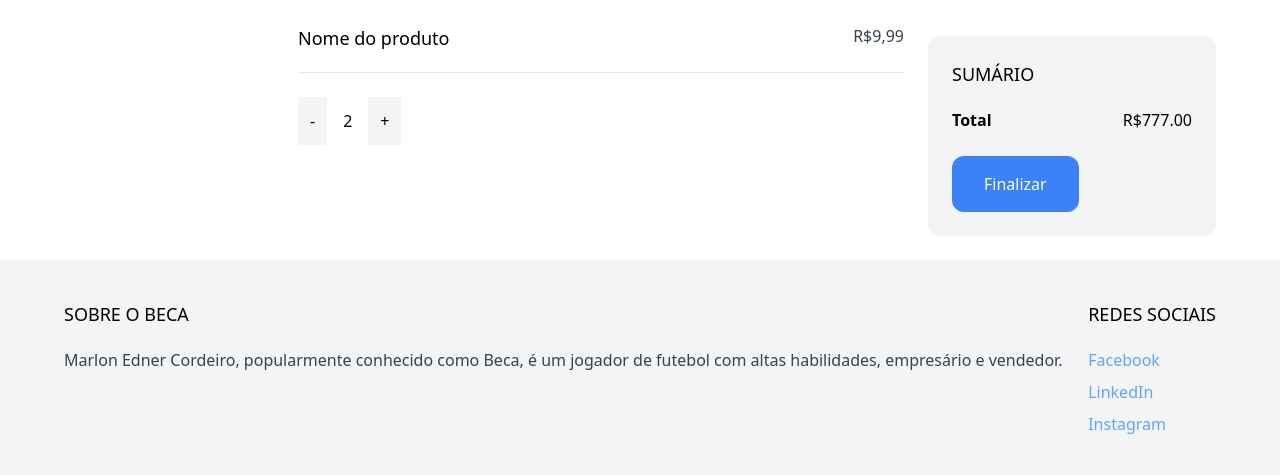
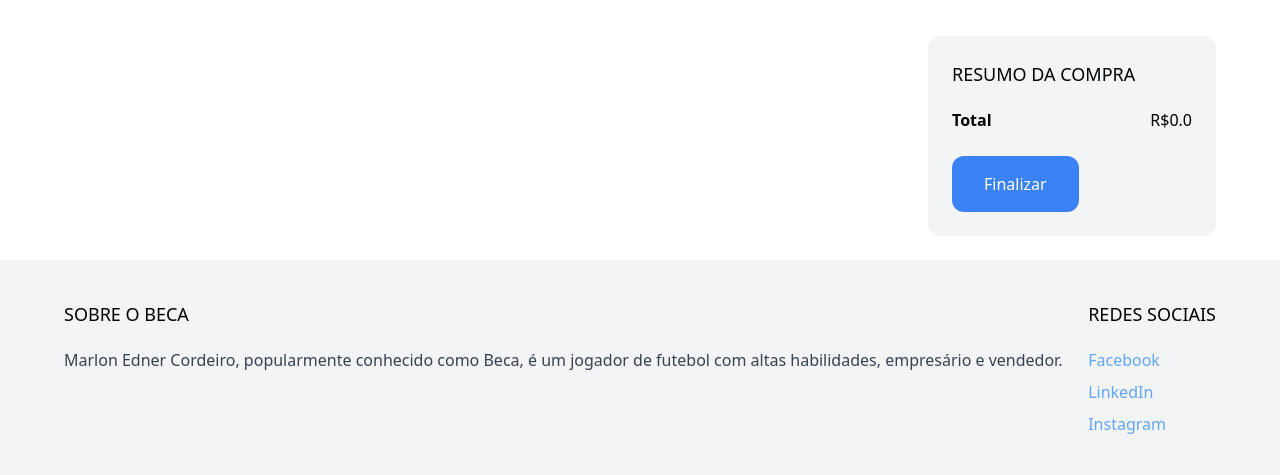
Before and after one commit to garzuze/eBeca_django, a Django app: page /cart/ in a window 1280 px wide. Shown: the part 107-582 px from the top of the page. Run offline with Django 4.2, Linux system fonts and the light colour scheme; some libraries are stand-ins or nearby versions.

Commit message:
Atualizações no carrinho
Algumas atualizações necessárias feitas:
- mostrar os produtos corretamente no carrinho
- mostrar o preço total no carrinho
- permitir checkout apenas para usuários logados
- mostrar algumas informações do usuário no checkout

```diff
--- a/eBeca/cart/cart.py
+++ b/eBeca/cart/cart.py
@@ -19,6 +19,11 @@ class Cart(object):
         """Relaciona as pks dos produtos com os produtos em si"""
         for key in self.cart.keys():
             self.cart[str(key)]['product'] = Product.objects.get(pk=key)
+
+        for item in self.cart.values():
+            item['total_price'] = int(item['product'].price * item['quantity']) / 100
+
+            yield item
 
     def __len__(self):
         """Retorna a quantidade de produtos no carrinho"""
@@ -49,3 +54,9 @@ class Cart(object):
         if product_id in self.cart:
             del self.cart[product_id]
             self.save()
+
+    def get_total(self):
+        for key in self.cart.keys():
+            self.cart[str(key)]['product'] = Product.objects.get(pk=key)
+
+        return int(round(sum(item['product'].price * item['quantity'] for item in self.cart.values()), 2)) / 100
--- a/eBeca/cart/views.py
+++ b/eBeca/cart/views.py
@@ -1,17 +1,19 @@
 from django.shortcuts import render
+from django.contrib.auth.decorators import login_required
 
 from .cart import Cart
 
 def add_to_cart(request, product_id):
     cart = Cart(request)
     cart.add(product_id)
-    num_visits = request.session.get('num_visits', 0) + 1
-    request.session['num_visits'] = num_visits
 
     return render(request, 'cart/menu_cart.html')
 
 def cart(request):
+    request.session.get('fav_color', 'red')
+
     return render(request, 'cart/cart.html')
 
+@login_required
 def checkout(request):
     return render(request, 'cart/checkout.html')
--- a/eBeca/eBeca/settings.py
+++ b/eBeca/eBeca/settings.py
@@ -30,9 +30,12 @@ ALLOWED_HOSTS = ['*']
 
 LOGOUT_REDIRECT_URL = '/'
 LOGIN_REDIRECT_URL = '/'
+LOGIN_URL = '/login/'
 
 SESSION_COOKIE_AGE = 86400
 CART_SESSION_ID = 'cart'
+
+CSRF_TRUSTED_ORIGINS = ['https://7b87-2804-14c-87c1-d19a-38f2-2e44-e609-1e4c.ngrok-free.app']
 
 # Application definition
 
--- a/eBeca/templates/cart/cart.html
+++ b/eBeca/templates/cart/cart.html
@@ -5,38 +5,40 @@
 {% block content %}
 <div class="max-w-6xl mx-auto flex flex-wrap py-6 px-6 xl:px-0">
     <div class="products w-full lg:w-3/4 ">
+        {% for item in cart %}
         <div class="product mb-6 flex pr-6">
             <a href="" class="w-1/4">
-                <img class="hover:shadow-lg rounded-xl" src="">
+                <img class="hover:shadow-lg rounded-xl" src="{{item.product.get_thumbnail}}">
             </a>
 
             <div class="w-3/4 pl-6">
                 <div class="flex justify-between">
-                    <a href="" class="text-lg">Nome do produto</a>
+                    <a href="" class="text-lg">{{item.product.name}}</a>
 
-                    <span class="mb-6 pt--1 text-gray-700">R$9,99</span>
+                    <span class="mb-6 pt--1 text-gray-700">R${{item.total_price}}</span>
                 </div>
 
                 <hr>
 
                 <div class="quantity mt-6 flex items-center space-x-4">
                     <a href="" class="p-3 bg-gray-100">-</a>
-                    <span>2</span>
+                    <span>{{item.quantity}}</span>
                     <a href="" class="p-3 bg-gray-100">+</a>
                 </div>
             </div>
         </div>
+        {% endfor %}
     </div>
 
     <div class="sumarry w-full lg:w-1/4 p-6 bg-gray-100 rounded-xl mt-3">
-        <h2 class="uppercase text-lg mb-5">Sumário</h2>
+        <h2 class="uppercase text-lg mb-5">Resumo da compra</h2>
 
         <div class="mb-6 flex justify-between">
             <span class="font-semibold">Total</span>
-            <span>R$777.00</span>
+            <span>R${{cart.get_total}}</span>
         </div>
 
-        <a href="#" class="inline-block px-8 py-4 rounded-xl bg-blue-500 hover:bg-blue-700 text-white">Finalizar</a>
+        <a href="{% url 'checkout' %}" class="inline-block px-8 py-4 rounded-xl bg-blue-500 hover:bg-blue-700 text-white">Finalizar</a>
     </div>
 </div>
 
```
Also changed, not shown: eBeca/templates/cart/checkout.html (+6 -5 lines).
